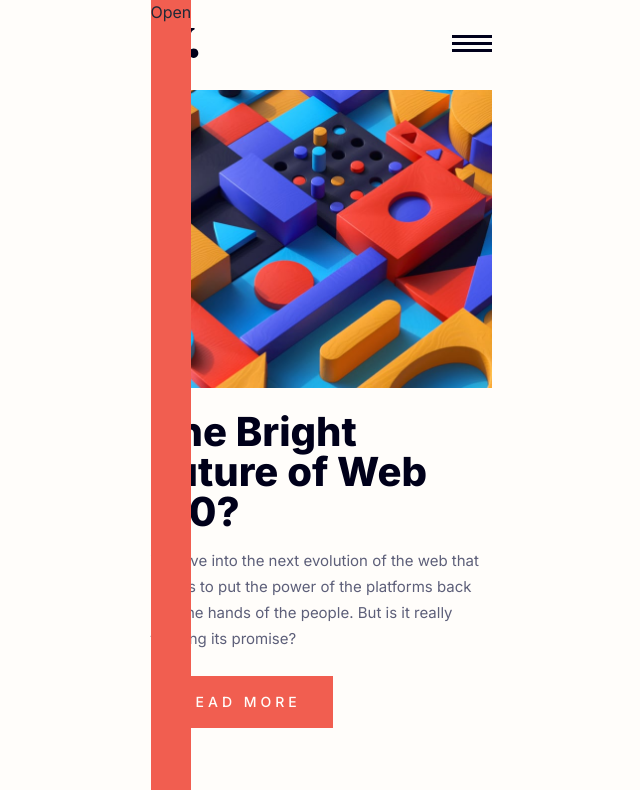
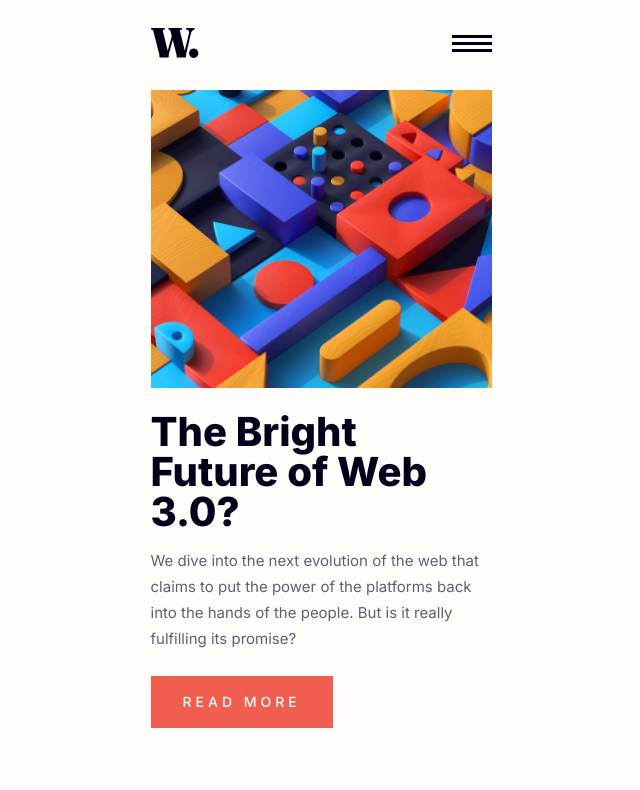
Before and after one commit to chungvuiloong/news-landing-page, a Next.js app: page / in a window 1280 px wide. Shown: the top 790 px of the page, without its empty margins (319-959 px from the left). Built offline with nearby package versions, Linux system fonts and the light colour scheme.

Commit message:
Added modal menu.

```diff
--- a/src/components/Nav.tsx
+++ b/src/components/Nav.tsx
@@ -10,20 +10,21 @@ const Nav = () => {
     const [modal, setModal] = useState(false)
 
     return (
-        // <section className='2xl:pt-[90px] pt-7 2xl:pb-7 pb-0'>
         <section>
-            <div className='min-h-screen fixed bg-Soft-red' onClick={()=> setModal(!modal)}>
-                Open
-            </div>
+            {
+                modal ?
+                    <div className='-pl-[17px] w-screen min-h-screen fixed bg-Soft-red' onClick={()=> setModal(!modal)}>
+                        Open
+                    </div>
+                :  <></>
+            }
             <nav className='2xl:pt-[90px] pt-7 2xl:pb-7 pb-0 flex justify-between'>
                 <div>
                     <Image src={Logo} alt='Website logo' className='2xl:h-[40px] h-[30px] w-auto '/>
                 </div>
                     {
                         modal ?
-                        <div className='' onClick={()=> setModal(!modal)}>
-                            Open
-                        </div>
+                        <></>
                          :
                         <div className='my-auto 2xl:hidden block' onClick={()=> setModal(!modal)}>
                             <Image src={Hamburger_logo} alt='Hamburger Logo' className='cursor-pointer'/>
```
